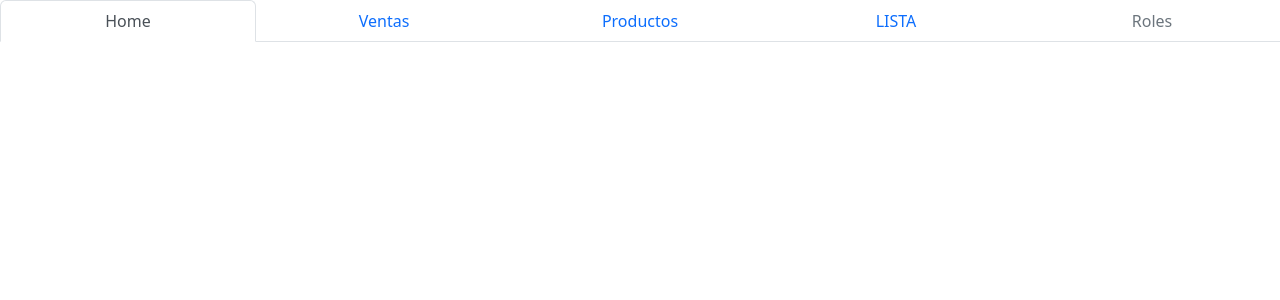
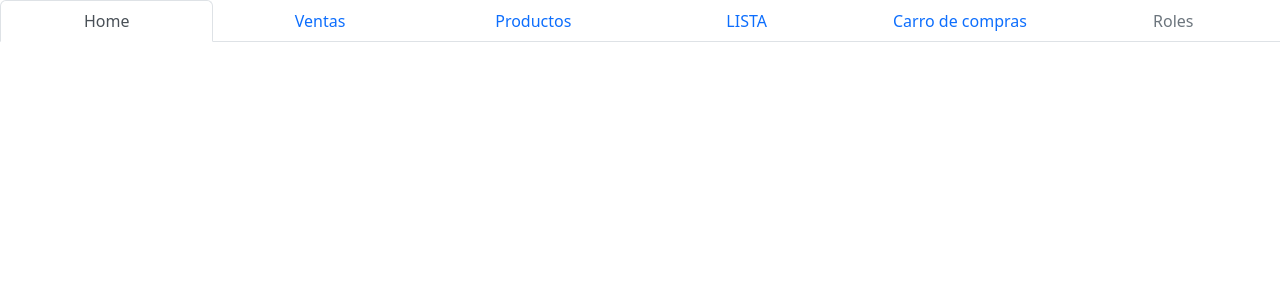
Before and after one commit to TopDeveloperss/repokaren, a React (Create React App) app: page / in a window 1280 px wide. Shown: the top 300 px of the page. Built offline with nearby package versions, Linux system fonts and the light colour scheme.

Commit message:
Se crea carrito vacio componente

```diff
--- a/package.json
+++ b/package.json
@@ -3,6 +3,9 @@
   "version": "0.1.0",
   "private": true,
   "dependencies": {
+    "@emotion/react": "^11.10.4",
+    "@emotion/styled": "^11.10.4",
+    "@mui/material": "^5.10.11",
     "@testing-library/jest-dom": "^5.16.5",
     "@testing-library/react": "^13.4.0",
     "@testing-library/user-event": "^13.5.0",
@@ -11,7 +14,7 @@
     "react-bootstrap": "^2.5.0",
     "react-dom": "^18.2.0",
     "react-router-dom": "^6.4.2",
-    "react-scripts": "5.0.1",
+    "react-scripts": "^5.0.1",
     "web-vitals": "^2.1.4"
   },
   "scripts": {
--- a/src/App.js
+++ b/src/App.js
@@ -9,6 +9,7 @@ import Nav from 'react-bootstrap/Nav';
 import Container from 'react-bootstrap/Container';
 import { Fragment } from 'react';
 import VentasAdmin from './components/listaUsuarios/ventasAdmin.js';
+import Carrito from './components/listaUsuarios/Carrito.js'
 
 
 function App() {
@@ -29,6 +30,9 @@ function App() {
         <Nav.Link href="/lista">LISTA</Nav.Link>
       </Nav.Item>
       <Nav.Item>
+        <Nav.Link href="/Carrito">Carro de compras</Nav.Link>
+      </Nav.Item>
+      <Nav.Item>
         <Nav.Link eventKey="disabled" disabled>
           Roles
         </Nav.Link>
@@ -41,6 +45,8 @@ function App() {
           <Route path='/home' element={Autorizacion(Home, ["USER", "ADMIN"])}/>
           <Route path='/ventas' element={Autorizacion(VentasAdmin, ["USER", "ADMIN"])}/>
           <Route path='/lista' element={Autorizacion(ListaProductos, ["USER", "ADMIN"])}/>
+          <Route path= "/Carrito" element= {Autorizacion(Carrito, ["USER"])}/>
+
         </Routes>
       </BrowserRouter>
     </>
```
Also changed, not shown: src/components/listaUsuarios/Carrito.js (added), 1 other file (tests, documents, lock files or other folders).
